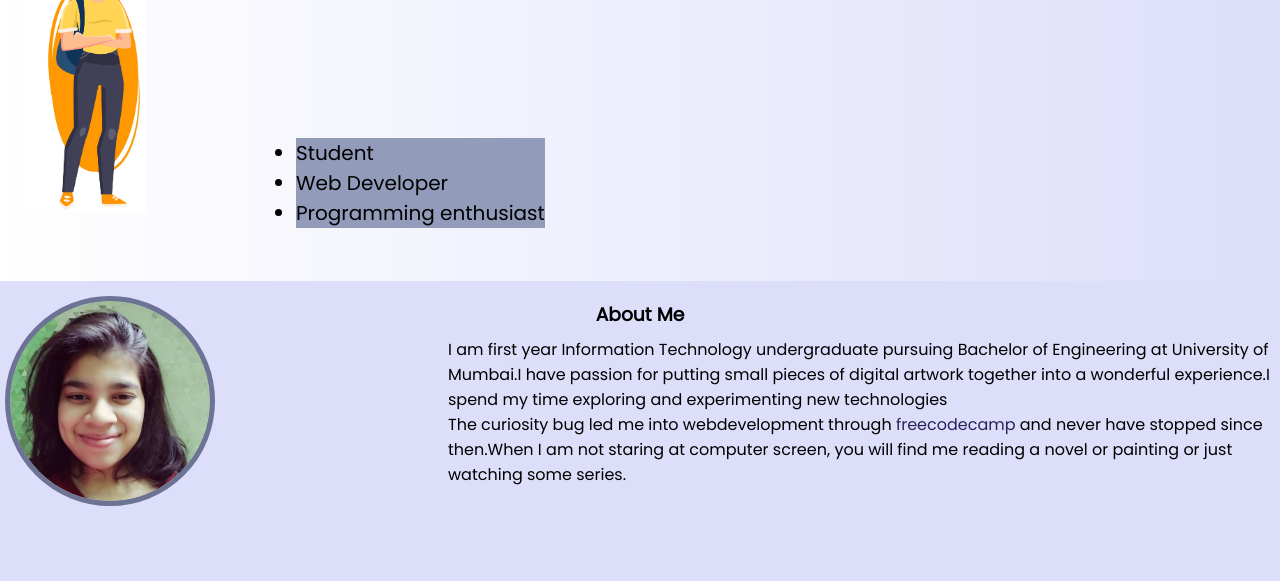
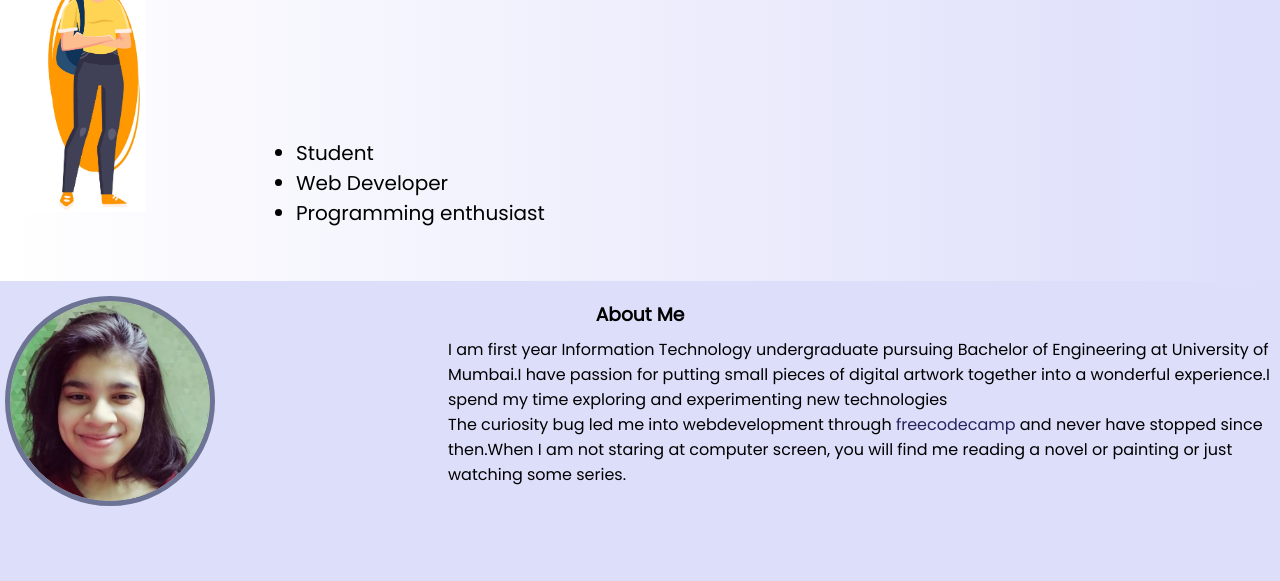
Before and after one commit to error404-sp/portfolio, a plain HTML site: page index.html in a window 1280 px wide. Shown: the part 219-800 px from the top of the page. Drawn offline with nearby package versions, Linux system fonts and the light colour scheme.

Commit message:
Update style.css

```diff
--- a/style.css
+++ b/style.css
@@ -407,6 +407,6 @@ padding: 10px;
     height: 250px;
 }
 .key{
-    background: #939bba;
+
     color: black;
 }
```
